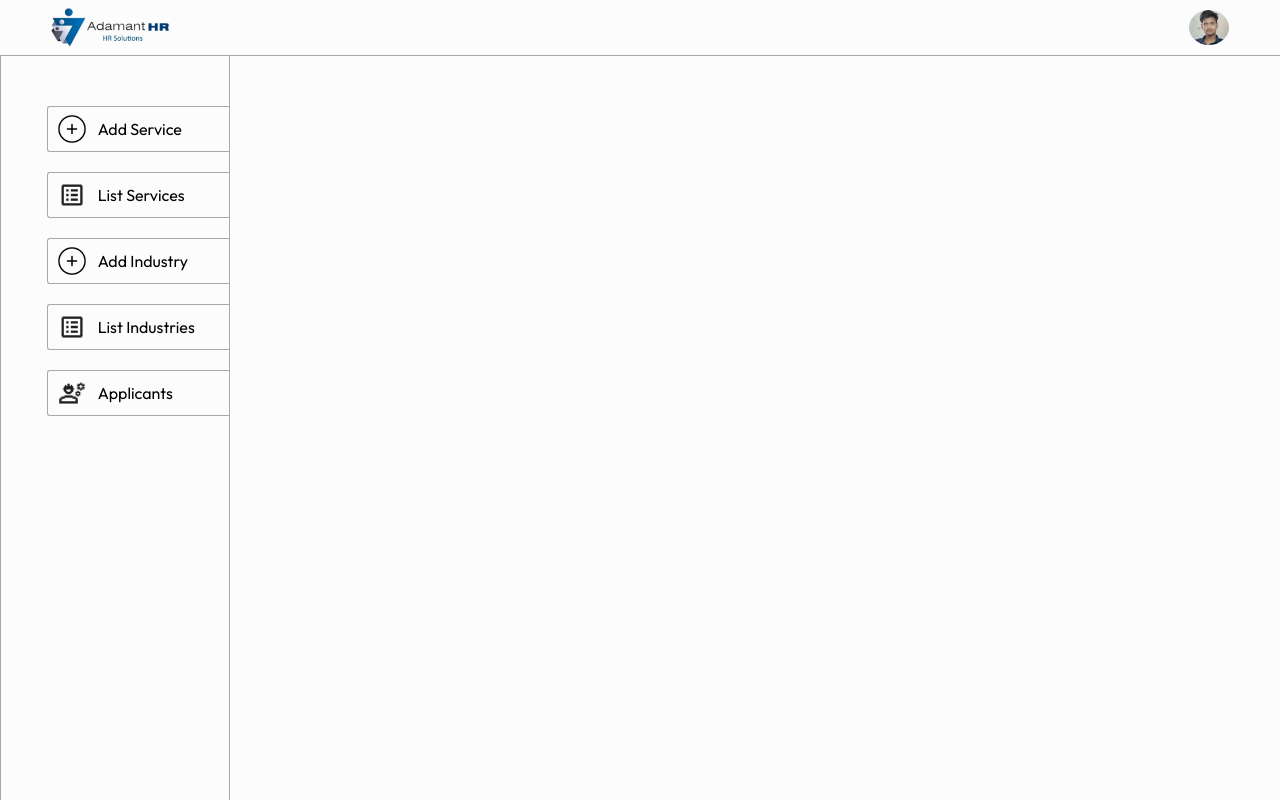
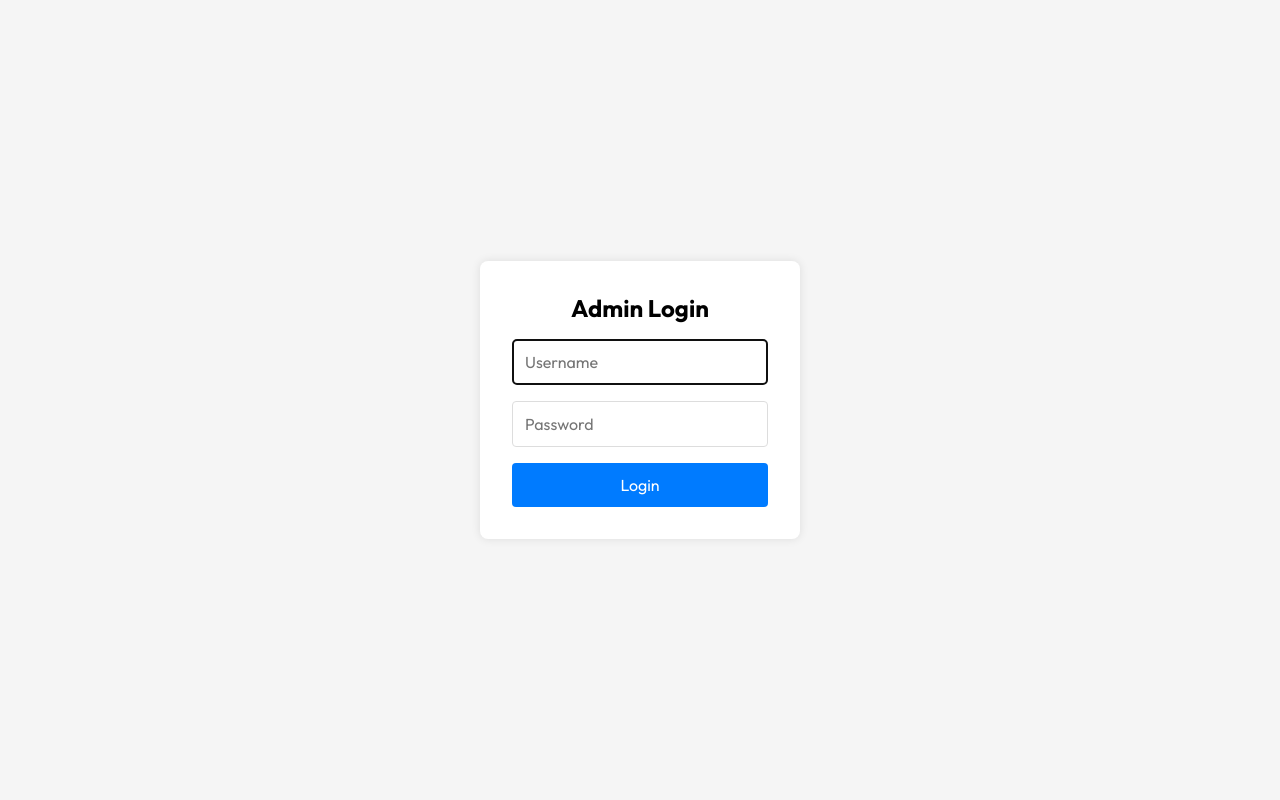
Before and after one commit to cjabhi/yochna, a React (Create React App) app in the folder admin/: page /login in a window 1280 px wide. Built offline with nearby package versions, Linux system fonts and the light colour scheme.

Commit message:
deploy issue

```diff
--- a/admin/src/App.js
+++ b/admin/src/App.js
@@ -1,5 +1,5 @@
 import './App.css';
-import {Routes , Route} from 'react-router-dom'
+import {Routes , Route, Navigate} from 'react-router-dom'
 import { ToastContainer } from 'react-toastify';
 import 'react-toastify/dist/ReactToastify.css';
 
@@ -12,29 +12,60 @@ import ListService from './pages/ListServices/ListServices';
 import EditService from './pages/EditService/EditService';
 import EditIndustry from './pages/EditIndustry/EditIndustry';
 import Applicants from './pages/Applicants/Applicants';
+import Login from './pages/Login/Login';
+import { AuthProvider, AuthContext } from './context/AuthContext';
+import { useContext } from 'react';
 
-function App() {
+function AppRoutes() {
   const url = "http://localhost:5000";
 
   return (
+    <Routes>
+      <Route path='/add-service' element = {<AddService url = {url} />} />
+      <Route path='/list-services' element = {<ListService url = {url} />} />
+      <Route path='/edit-service/:id' element = {<EditService url = {url} />} />
+      <Route path='/add-industry' element = {<AddInudstry url = {url} />} />
+      <Route path='/list-industries' element = {<ListIndustries url = {url} />} />
+      <Route path='/edit-industry/:id' element = {<EditIndustry url = {url} />} />
+      <Route path='/cvs' element = {<Applicants url = {url} />} />
+      <Route path="*" element={<Navigate to="/list-services" replace />} />
+    </Routes>
+  )
+}
+
+function App() {
+  return (
+    <AuthProvider>
+      <ToastContainer />
+      <AppContent />
+    </AuthProvider>
+  )
+}
+
+function AppContent() {
+  const { auth } = useContext(AuthContext);
+
+  if (!auth) {
+    return (
+      <div style={{position:'fixed' , width:'100vw', height:'100vh'}}>
+        <Routes>
+          <Route path="/login" element={<Login />} />
+          <Route path="*" element={<Navigate to="/login" replace />} />
+        </Routes>
+      </div>
+    );
+  }
+
+  return (
     <div style={{position:'fixed' , width:'100vw', height:'100vh'}}>
-      <ToastContainer />
       <Navbar />
       <hr />
       <div className="app-content">
         <Sidebar />
-        <Routes>
-          <Route path='/add-service' element = {<AddService url = {url} />} />
-          <Route path='/list-services' element = {<ListService url = {url} />} />
-          <Route path='/edit-service/:id' element = {<EditService url = {url} />} />
-          <Route path='/add-industry' element = {<AddInudstry url = {url} />} />
-          <Route path='/list-industries' element = {<ListIndustries url = {url} />} />
-          <Route path='/edit-industry/:id' element = {<EditIndustry url = {url} />} />
-          <Route path='/cvs' element = {<Applicants url = {url} />} />
-        </Routes>
+        <AppRoutes />
       </div>
     </div>
-  )
+  );
 }
 
 export default App;
--- a/admin/src/component/Navbar/Navbar.css
+++ b/admin/src/component/Navbar/Navbar.css
@@ -9,7 +9,27 @@
     width: max(10% , 80px);
 }
 
+.navbar-right {
+    display: flex;
+    align-items: center;
+    gap: 10px;
+}
+
 .navbar .profile{
     width: 40px;
     border-radius: 50%;
 }
+
+.logout-btn {
+    background-color: #dc3545;
+    color: white;
+    border: none;
+    padding: 8px 16px;
+    border-radius: 4px;
+    cursor: pointer;
+    font-size: 14px;
+}
+
+.logout-btn:hover {
+    background-color: #c82333;
+}
--- a/admin/src/component/Navbar/Navbar.jsx
+++ b/admin/src/component/Navbar/Navbar.jsx
@@ -1,11 +1,17 @@
-import React from 'react'
+import React, { useContext } from 'react'
+import { AuthContext } from '../../context/AuthContext'
 import './Navbar.css'
 
 const Navbar = () => {
+  const { logout } = useContext(AuthContext);
+
   return (
     <div className='navbar' >
         <img className='logo' src='images/logo.png' alt="Adamant" />
-        <img className='profile' src='images/admin.png' alt="admin👨‍💼" />
+        <div className='navbar-right'>
+          <img className='profile' src='images/admin.png' alt="admin👨‍💼" />
+          <button className='logout-btn' onClick={logout}>Logout</button>
+        </div>
     </div>
   )
 }
--- /dev/null
+++ b/admin/src/context/AuthContext.js
@@ -0,0 +1,35 @@
+import React, { createContext, useState, useEffect } from 'react';
+
+const AuthContext = createContext();
+
+const AuthProvider = ({ children }) => {
+  const [auth, setAuth] = useState(() => {
+    const token = localStorage.getItem('token');
+    return token ? { token } : null;
+  });
+
+  const login = (token) => {
+    localStorage.setItem('token', token);
+    setAuth({ token });
+  };
+
+  const logout = () => {
+    localStorage.removeItem('token');
+    setAuth(null);
+  };
+
+  useEffect(() => {
+    const token = localStorage.getItem('token');
+    if (token) {
+      setAuth({ token });
+    }
+  }, []);
+
+  return (
+    <AuthContext.Provider value={{ auth, login, logout }}>
+      {children}
+    </AuthContext.Provider>
+  );
+};
+
+export { AuthContext, AuthProvider };
--- a/admin/src/pages/AddIndustry/AddIndustry.css
+++ b/admin/src/pages/AddIndustry/AddIndustry.css
@@ -1,9 +1,10 @@
 .add{
-    width: 70%;
-    margin-left: max(5vw , 25px);
+    width: 82%;
+    /* margin-left: 18%; */
     margin-top: 50px;
     color: #6d6d6d;
     font-size: 16px;
+
 }
 
 .add form{
--- a/admin/src/pages/AddService/AddService.css
+++ b/admin/src/pages/AddService/AddService.css
@@ -1,9 +1,10 @@
 .add{
-    width: 70%;
-    margin-left: max(5vw , 25px);
+    width: 82%;
+    margin-left: 3%;
     margin-top: 50px;
     color: #6d6d6d;
     font-size: 16px;
+
 }
 
 .add form{
--- /dev/null
+++ b/admin/src/pages/Login/Login.css
@@ -0,0 +1,50 @@
+.login-container {
+  display: flex;
+  justify-content: center;
+  align-items: center;
+  height: 100vh;
+  background-color: #f5f5f5;
+}
+
+.login-form {
+  background: white;
+  padding: 2rem;
+  border-radius: 8px;
+  box-shadow: 0 0 10px rgba(0, 0, 0, 0.1);
+  width: 320px;
+  display: flex;
+  flex-direction: column;
+}
+
+.login-form h2 {
+  margin-bottom: 1rem;
+  text-align: center;
+}
+
+.login-form input {
+  margin-bottom: 1rem;
+  padding: 0.75rem;
+  font-size: 1rem;
+  border: 1px solid #ddd;
+  border-radius: 4px;
+}
+
+.login-form button {
+  padding: 0.75rem;
+  font-size: 1rem;
+  background-color: #007bff;
+  color: white;
+  border: none;
+  border-radius: 4px;
+  cursor: pointer;
+}
+
+.login-form button:hover {
+  background-color: #0056b3;
+}
+
+.error {
+  color: red;
+  margin-bottom: 1rem;
+  text-align: center;
+}
--- /dev/null
+++ b/admin/src/pages/Login/Login.jsx
@@ -0,0 +1,53 @@
+import React, { useState, useContext } from 'react';
+import axios from 'axios';
+import { AuthContext } from '../../context/AuthContext';
+import './Login.css';
+
+const Login = () => {
+  const [username, setUsername] = useState('');
+  const [password, setPassword] = useState('');
+  const [error, setError] = useState('');
+  const { login } = useContext(AuthContext);
+
+  const handleSubmit = async (e) => {
+    e.preventDefault();
+    setError('');
+    try {
+      const response = await axios.post('http://localhost:5000/api/admin/login', { username, password });
+      if (response.data.success) {
+        login(response.data.token);
+      } else {
+        setError(response.data.message || 'Login failed');
+      }
+    } catch (err) {
+      setError('Server error');
+    }
+  };
+
+  return (
+    <div className="login-container">
+      <form className="login-form" onSubmit={handleSubmit}>
+        <h2>Admin Login</h2>
+        {error && <p className="error">{error}</p>}
+        <input
+          type="text"
+          placeholder="Username"
+          value={username}
+          onChange={(e) => setUsername(e.target.value)}
+          required
+          autoFocus
+        />
+        <input
+          type="password"
+          placeholder="Password"
+          value={password}
+          onChange={(e) => setPassword(e.target.value)}
+          required
+        />
+        <button type="submit">Login</button>
+      </form>
+    </div>
+  );
+};
+
+export default Login;
```
Also changed, not shown: 1 other file (tests, documents, lock files or other folders).
